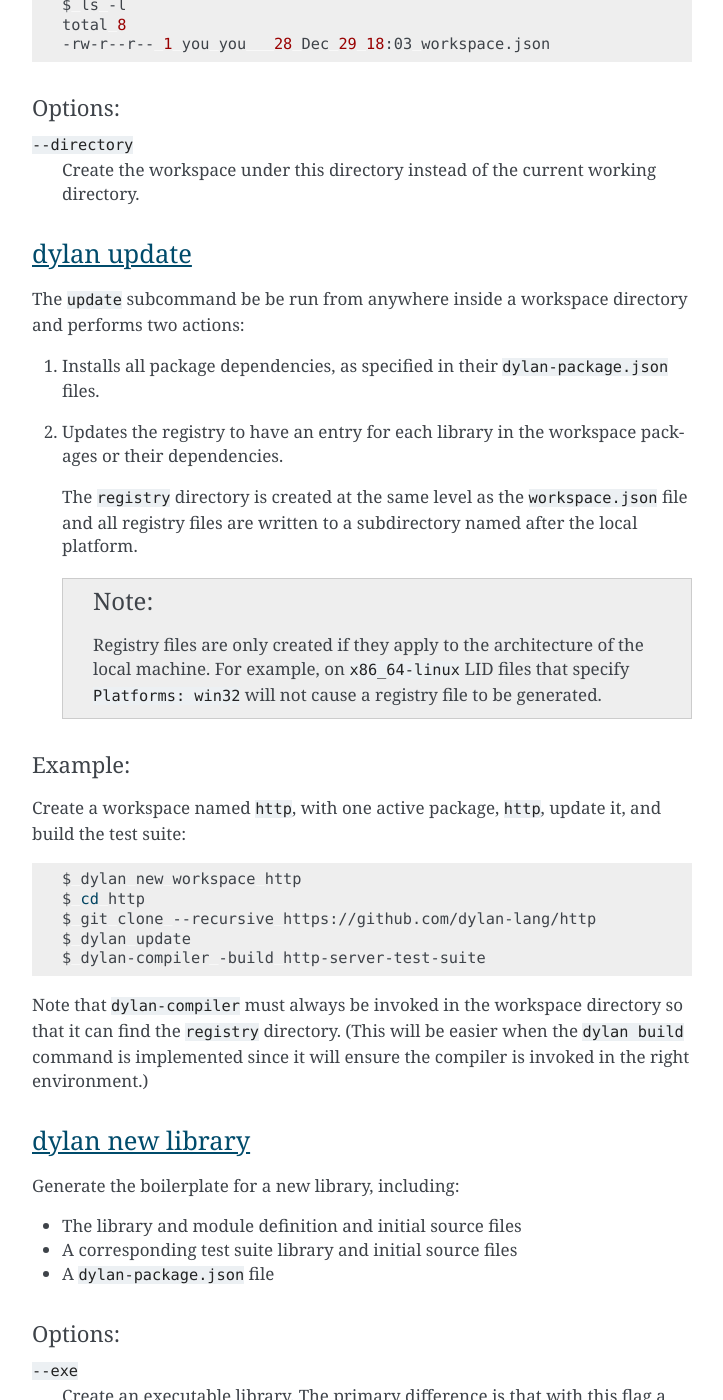
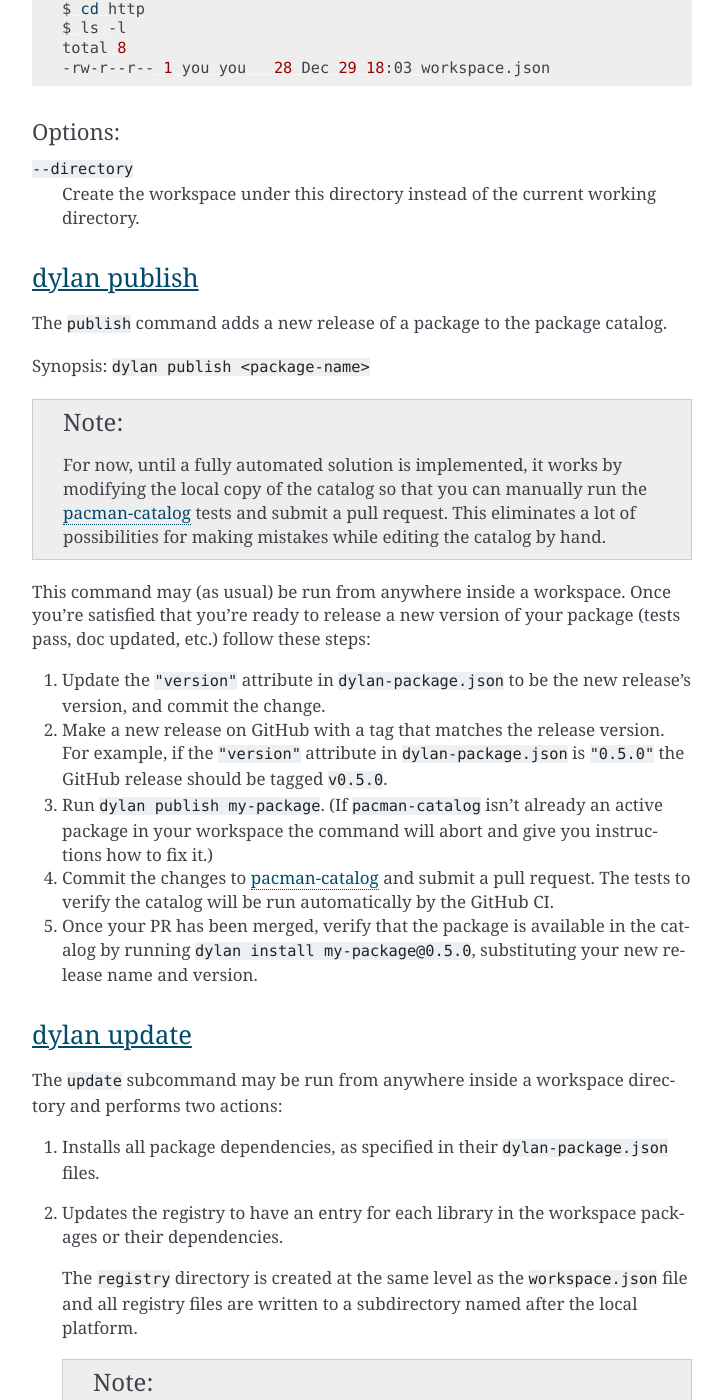
Before and after one commit to dylan-lang/dylan-tool, a Sphinx documentation site: the page built from documentation/source/index.rst, in a window 1280 px wide and 1400 px high, scrolled down 2582 px. Shown: the whole window, without its empty margins (388-1111 px from the left). Built offline with Sphinx 7.4.7, drawn with Linux system fonts in a browser that asks for light colours; some of the changed text lies outside the part shown.

Commit message:
Add initial version of the 'publish' subcommand
This eliminates a lot of the potential for error in manually editing the
catalog, but still requires a few extra manual steps.

```diff
--- a/documentation/source/index.rst
+++ b/documentation/source/index.rst
@@ -136,10 +136,51 @@ Options:
    single: dependencies
    single: workspace.json file
 
+.. index::
+   single: dylan publish subcommand
+   single: subcommand; dylan publish
+
+dylan publish
+-------------
+
+The `publish` command adds a new release of a package to the package
+catalog.
+
+Synopsis: ``dylan publish <package-name>``
+
+.. note:: For now, until a fully automated solution is implemented, it works by
+          modifying the local copy of the catalog so that you can manually run
+          the `pacman-catalog <https://github.com/dylan-lang/pacman-catalog>`_
+          tests and submit a pull request. This eliminates a lot of
+          possibilities for making mistakes while editing the catalog by hand.
+
+This command may (as usual) be run from anywhere inside a workspace. Once
+you're satisfied that you're ready to release a new version of your package
+(tests pass, doc updated, etc.) follow these steps:
+
+#.  Update the ``"version"`` attribute in `dylan-package.json` to be the new
+    release's version, and commit the change.
+
+#.  Make a new release on GitHub with a tag that matches the release version.
+    For example, if the ``"version"`` attribute in `dylan-package.json` is
+    ``"0.5.0"`` the GitHub release should be tagged ``v0.5.0``.
+
+#.  Run ``dylan publish my-package``.  (If `pacman-catalog` isn't already an
+    active package in your workspace the command will abort and give you
+    instructions how to fix it.)
+
+#.  Commit the changes to `pacman-catalog
+    <https://github.com/dylan-lang/pacman-catalog>`_ and submit a pull request.
+    The tests to verify the catalog will be run automatically by the GitHub CI.
+
+#.  Once your PR has been merged, verify that the package is available in the
+    catalog by running ``dylan install my-package@0.5.0``, substituting your
+    new release name and version.
+
 dylan update
 ------------
 
-The `update` subcommand be be run from anywhere inside a workspace directory
+The `update` subcommand may be run from anywhere inside a workspace directory
 and performs two actions:
 
 #.  Installs all package dependencies, as specified in their
--- a/dylan-package.json
+++ b/dylan-package.json
@@ -1,6 +1,6 @@
 {
     "name": "dylan-tool",
-    "version": "0.4.1",
+    "version": "0.6.0",
     "category": "language-tools",
     "contact": "dylan-lang@googlegroups.com",
     "description": "Manage Dylan workspaces, packages, and registries",
```
Also changed, not shown: 9 other files.
